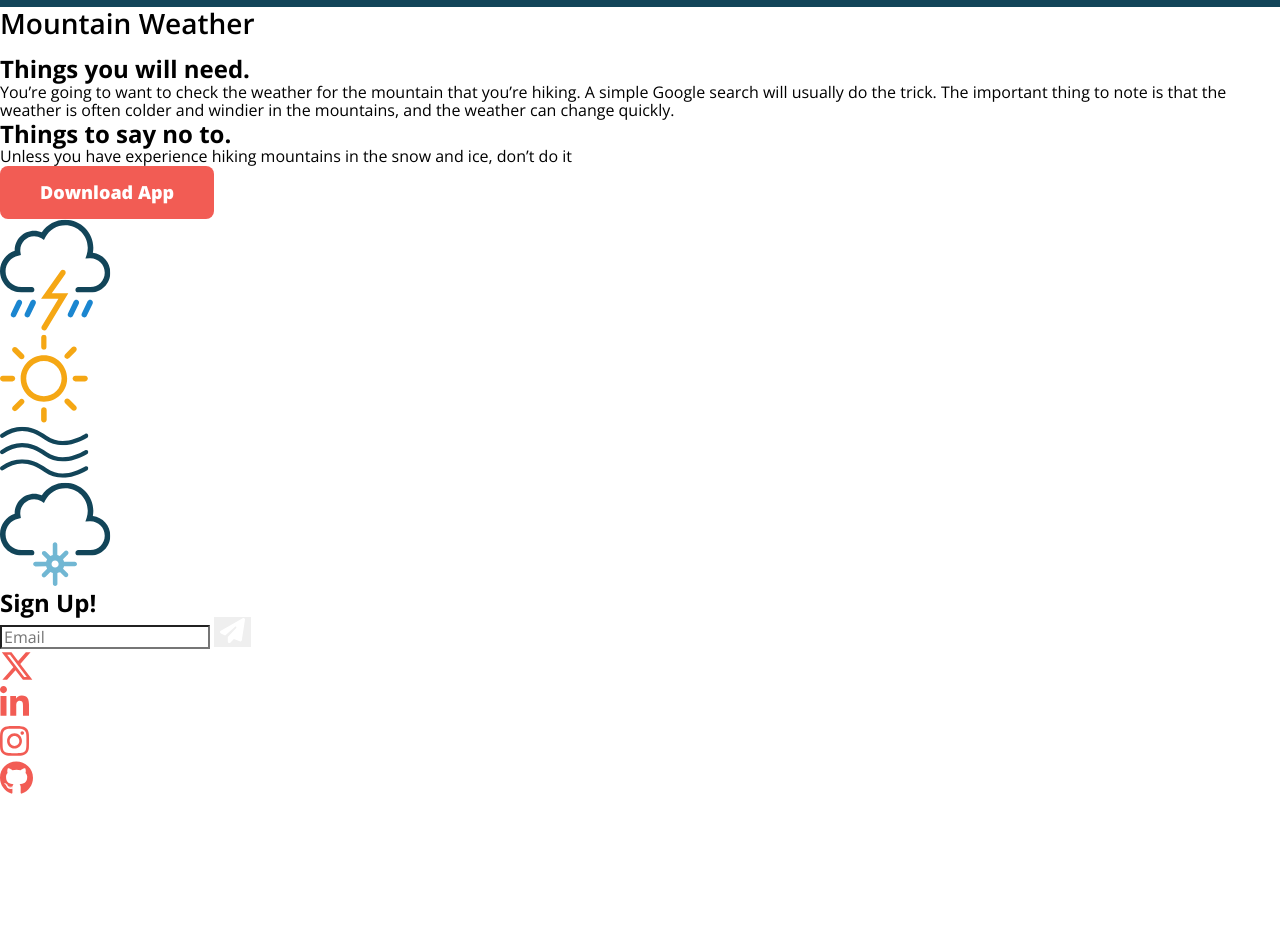
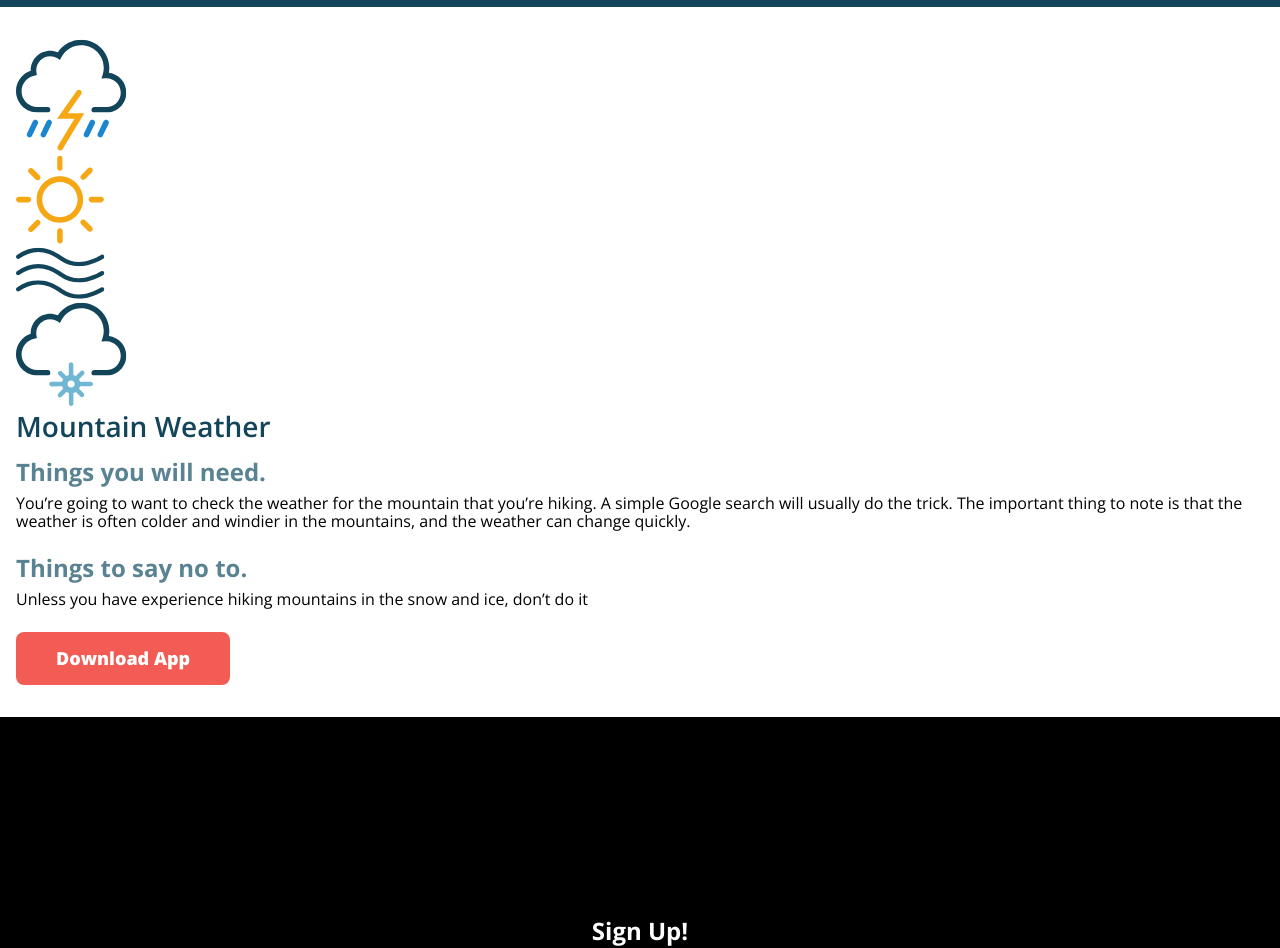
Before and after one commit to sahiti-sarma/INFO-552-svs69, a plain HTML site: page index.html in a window 1280 px wide. Shown: the part 2640-3588 px from the top of the page. Before the commit the page ends 3440 px from the top, so only its background shows below. Drawn offline with nearby package versions, Linux system fonts and the light colour scheme.

Commit message:
Finished index

```diff
--- a/index.html
+++ b/index.html
@@ -71,25 +71,25 @@
         </div>
     </section>
 
-    <section>
-        <h1 class="contentSectionTitle">Mountain Weather</h1>
-        <h2> Things you will need.</h2>
-        <p>You’re going to want to check the weather for the mountain that you’re hiking. A simple Google
-            search will usually do the trick. The important thing to note is that the weather is often colder
-            and windier in the mountains, and the weather can change quickly.</p>
-
-        <h2>Things to say no to.</h2>
-
-        <p>Unless you have experience hiking mountains in the snow and ice, don’t do it</p>
-
-        <button class="redButton"> Download App </button>
-
+    <section id="index-weather">
         <ul>
             <li> <img src="img/home/weather/thunder.svg" alt="thunder icon"></li>
             <li> <img src="img/home/weather/sun.svg" alt="sun icon"></li>
             <li> <img src="img/home/weather/wind.svg" alt="wind icon"></li>
             <li> <img src="img/home/weather/snow.svg" alt="snow icon"></li>
         </ul>
+        <h1 class="contentSectionTitle">Mountain Weather</h1>
+        <h2 class="contentSectionSubTitle"> Things you will need.</h2>
+        <p>You’re going to want to check the weather for the mountain that you’re hiking. A simple Google
+            search will usually do the trick. The important thing to note is that the weather is often colder
+            and windier in the mountains, and the weather can change quickly.</p>
+
+        <h2 class="contentSectionSubTitle">Things to say no to.</h2>
+
+        <p>Unless you have experience hiking mountains in the snow and ice, don’t do it</p>
+
+        <button class="redButton"> Download App </button>
+
     </section>
 
     <footer>
--- a/scss/layout/_footer.scss
+++ b/scss/layout/_footer.scss
@@ -1,3 +1,36 @@
 /* =============
     Footer
 ============= */
+footer{
+    background-color: var(--black);
+    color: var(--white);
+    text-align: center;
+    padding-bottom: 32px;
+
+    h2{
+        padding-top: 200px;
+        font-size: rem-calc(24);
+        font-weight: 600px;
+        margin-bottom: 8px;
+    }
+
+    form{
+        input{
+            border-radius: 0px;
+            border: none;
+        }
+
+        button{
+            background-color: var(--red);
+            padding: 16px;
+        }
+    }
+
+    ul{
+        li{
+            a{
+
+            }
+        }
+    }
+}
--- a/scss/sections/_index.scss
+++ b/scss/sections/_index.scss
@@ -84,3 +84,20 @@
 
     }
 }
+
+#index-weather{
+    padding: 32px 16px;
+
+    h1{
+        color: var(--blue)
+    }
+
+    h2{
+        color: var(--aqua);
+        margin-bottom: 8px;
+    }
+
+    p{
+        margin-bottom: 24px;
+    }
+}
```
Also changed, not shown: css/styles.css.
